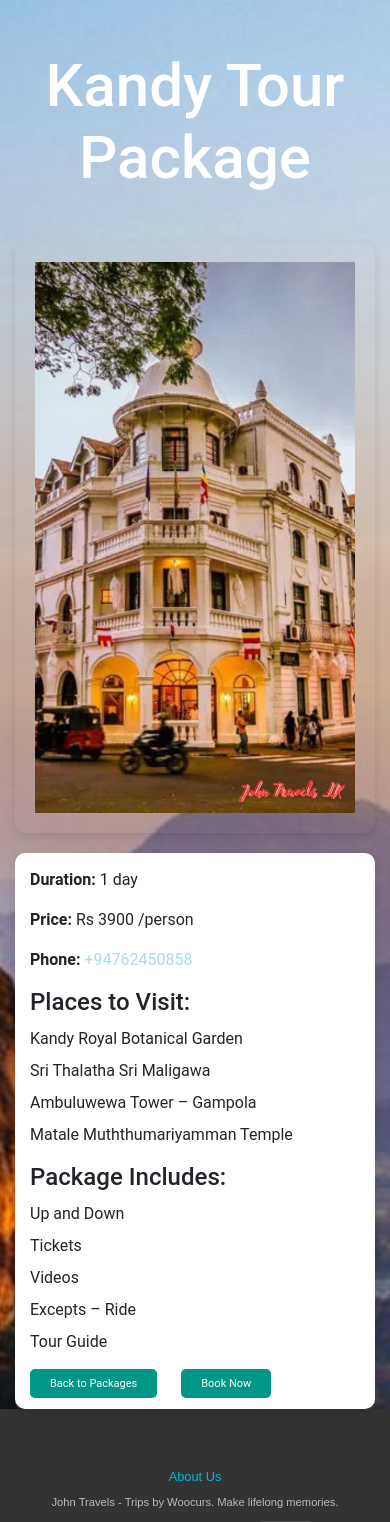
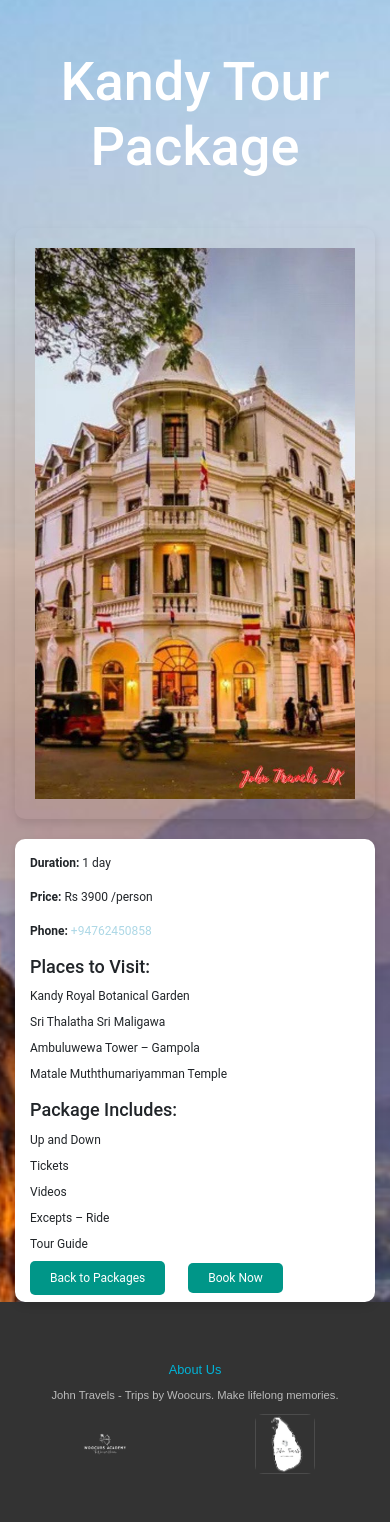
Before and after one commit to woocurs/johntravelslk, a PHP site: the page made by viewpackages.php in a window 390 px wide. Shown: the part 190-1712 px from the top of the page. Run offline with PHP 8.4, Linux system fonts and the light colour scheme; some libraries are stand-ins or nearby versions.

Commit message:
change view package and booking pages

```diff
--- a/booking.php
+++ b/booking.php
@@ -400,7 +400,7 @@ function closePopup() {
     </div>
 </div>
     <div class="container">
-        <img src="images/Logo.png" alt="Johntravels" class="logo">
+        <img src="images/logo.png" alt="Johntravels" class="logo">
         <h2 class="text-center">Book Your Tour</h2>
 		     <?php if (!empty($errors)): ?>
                 <div class="error">
@@ -417,7 +417,7 @@ function closePopup() {
             <div class="form-group">
                 <label for="tour_package">Your Tour Package</label>
                 <input type="text" name="tour_package" id="tour_package" class="form-control"
-                       value="<?php echo $selectedPackage . '-' . $selectedLocation; ?>" readonly>
+                       value="<?php echo $selectedPackage ; ?>" readonly>
             </div>
             <div class="form-group">
                 <label for="name" class="required">Name with Initials</label>
--- a/tour_booking.php
+++ b/tour_booking.php
@@ -397,7 +397,7 @@ function closePopup() {
     </div>
 </div>
     <div class="container">
-        <img src="images/Logo.png" alt="Johntravels" class="logo">
+        <img src="images/logo.png" alt="Johntravels" class="logo">
         <h2 class="text-center">Book Your Tour</h2>
 		     <?php if (!empty($errors)): ?>
                 <div class="error">
--- a/viewpackages.php
+++ b/viewpackages.php
@@ -149,9 +149,11 @@ foreach ($packages as $p) {
             font-size: 2.5em;
             margin: 0;
         }
-        .row{
+
+        .row {
             margin-top: -50px;
         }
+
         .package-image {
             padding: 20px;
             border-radius: 10px;
@@ -161,8 +163,8 @@ foreach ($packages as $p) {
             overflow: hidden;
             width: auto;
             max-width: 100%;
-            min-height:300px;
-            max-height:600px;
+            min-height: 300px;
+            max-height: 600px;
             box-sizing: border-box;
         }
 
@@ -173,6 +175,7 @@ foreach ($packages as $p) {
             box-shadow: 0 4px 8px rgba(0, 0, 0, 0.1);
             margin-top: 20px;
             overflow: hidden;
+
         }
 
         .package-details h3 {
@@ -214,7 +217,7 @@ foreach ($packages as $p) {
             font-size: 16px;
             border-radius: 5px;
             text-decoration: none;
-            transition: background-color 0.3s,transform 0.3s ease;
+            transition: background-color 0.3s, transform 0.3s ease;
         }
 
         .btn-back1:hover {
@@ -223,30 +226,84 @@ foreach ($packages as $p) {
             color: white;
             transform: scale(1.1);
         }
+
+        @media (max-width: 992px) {
+            .package-header h1 {
+                font-size: 2em;
+            }
+
+            .package-image {
+                width: 100%;
+                height: auto;
+                margin-left: 10px;
+                display: block;
+
+            }
+
+            .package-details {
+                padding: 15px;
+                font-size: 14px;
+            }
+
+            .btn-back {
+                font-size: 12px;
+                padding: 8x 20px;
+            }
+
+            .btn-back1 {
+                font-size: 12px;
+                padding: 8px 20px;
+                margin-left: 20px;
+            }
+        }
+
         @media (max-width: 768px) {
+
             .package-header h1 {
                 font-size: 2em;
             }
 
             .package-details {
                 padding: 15px;
+                font-size: 14px;
             }
 
-        .btn-back{
-            font-size: 11px;
+            .btn-back {
+                font-size: 12px;
+                padding: 8x 20px;
+            }
+
+            .btn-back1 {
+                font-size: 12px;
                 padding: 8px 20px;
+                margin-left: 20px;
             }
-        .btn-back1 {
-            font-size: 11px;
-            padding: 8px 20px;
-            margin-left:20px;
-        }
+
             .package-image {
                 width: 100%;
                 height: auto;
                 margin: 0 auto;
                 display: block;
+
             }
+        }
+
+        @media (max-width: 576px) {
+            .package-header h1 {
+                font-size: 1.8em;
+            }
+
+            .package-details {
+                padding: 15px;
+                font-size: 12px;
+            }
+
+            .package-image {
+                width: 100%;
+                height: auto;
+                margin: 0 auto;
+            }
+
         }
 
     </style>
@@ -285,7 +342,7 @@ foreach ($packages as $p) {
                     </ul>
 
                     <a href="tourpackages.php" class="btn-back">Back to Packages</a>
-                    <a href="booking.php" class="btn-back1">Book Now</a>
+                    <a href="booking.php?title=<?php echo $package['title']; ?>&image=<?php echo $image; ?>" class="btn-back1">Book Now</a>
                 </div>
             </div>
         </div>
```
Lines whose indentation alone changed are shown as unchanged.
